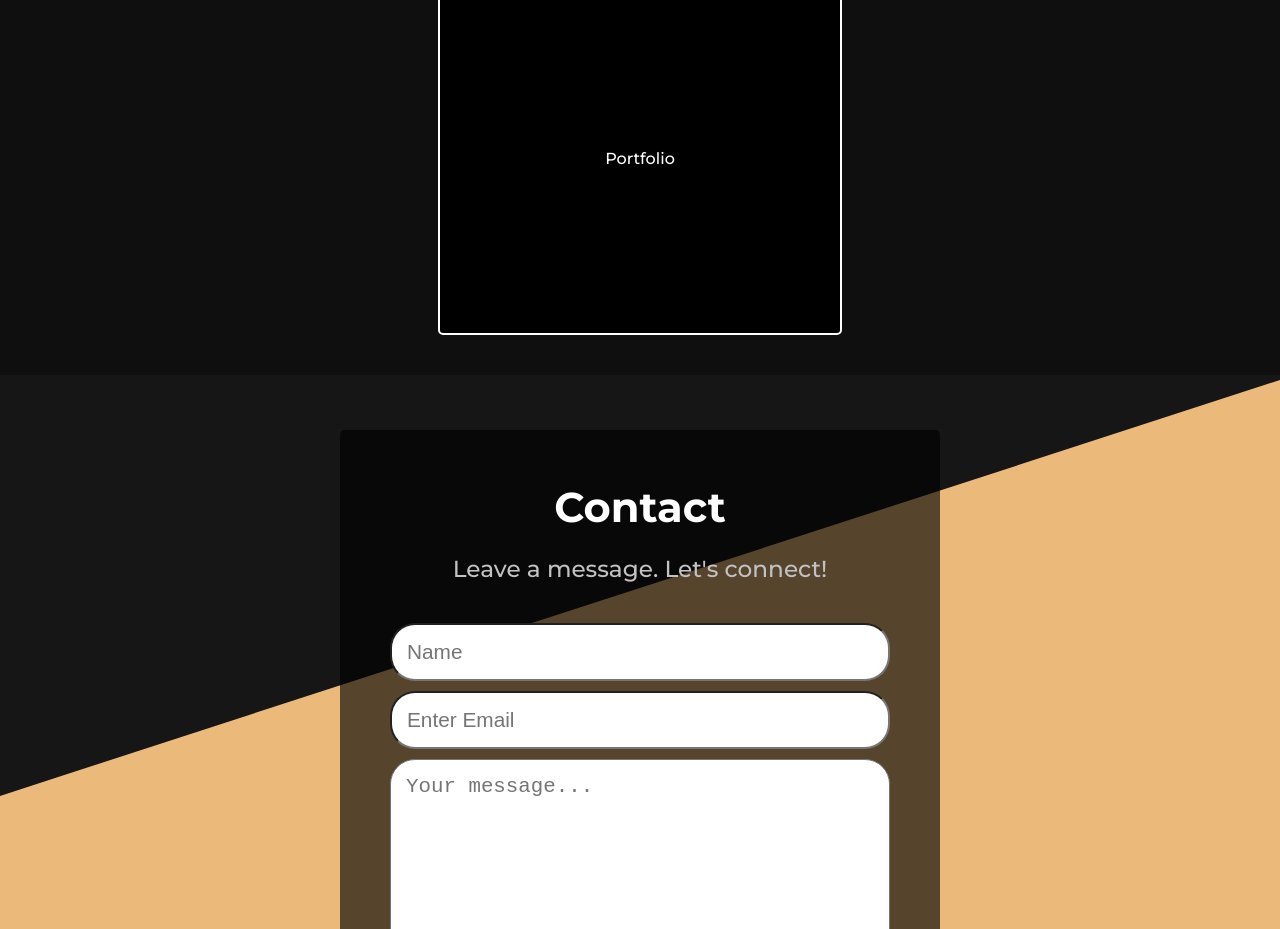
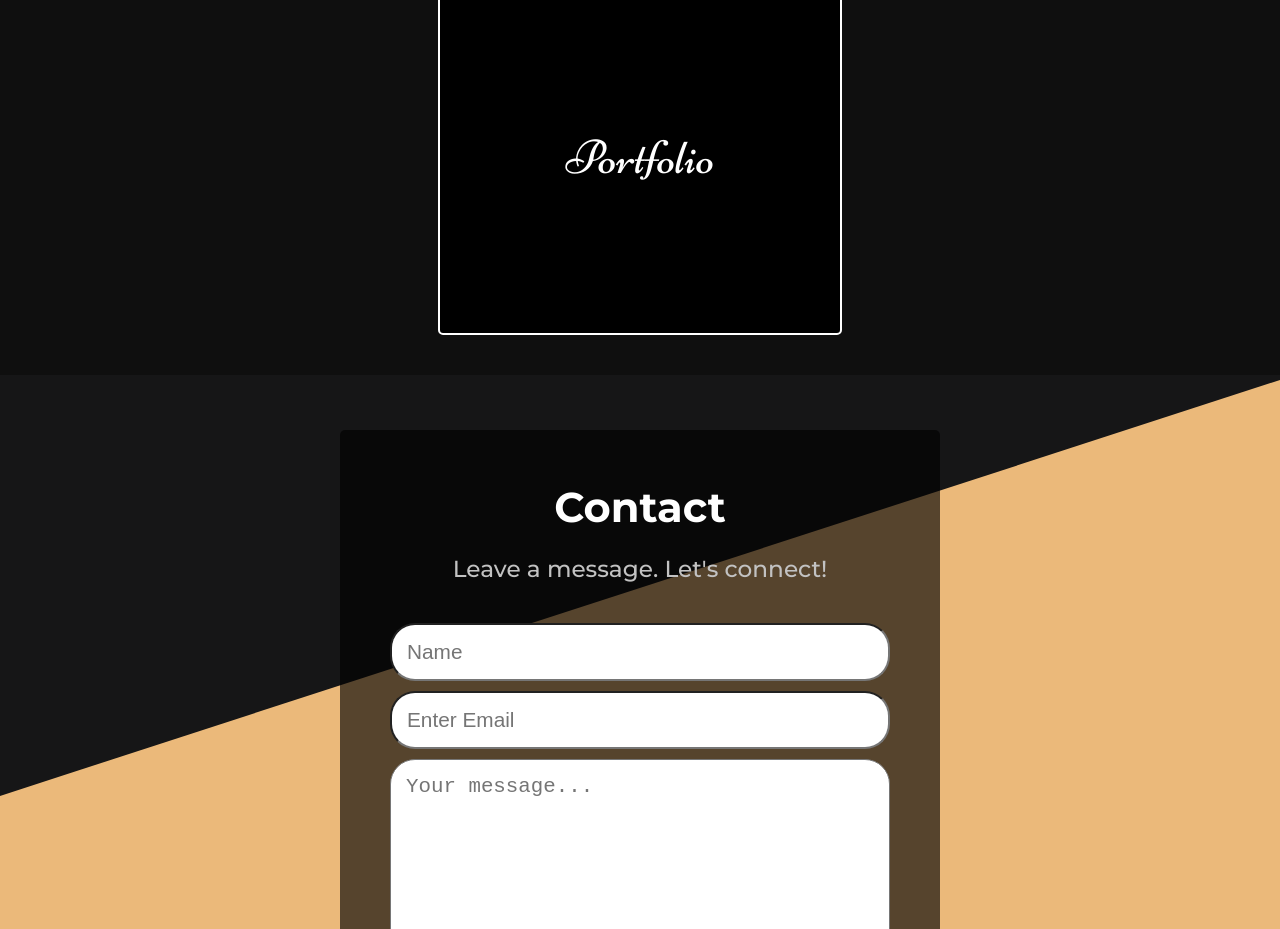
Before and after one commit to knorful/my-page, a React (Create React App) app: page / in a window 1280 px wide. Shown: the part 2820-3749 px from the top of the page. Built offline with nearby package versions, Linux system fonts and the light colour scheme.

Commit message:
give portfolio header text Niconne font style

```diff
--- a/public/index.html
+++ b/public/index.html
@@ -9,6 +9,11 @@
       content="Web site created using create-react-app"
     />
     <link rel="apple-touch-icon" href="%PUBLIC_URL%/logo192.png" />
+    <link rel="preconnect" href="https://fonts.gstatic.com" />
+    <link
+      href="https://fonts.googleapis.com/css2?family=Niconne&display=swap"
+      rel="stylesheet"
+    />
     <!--
       manifest.json provides metadata used when your web app is installed on a
       user's mobile device or desktop. See https://developers.google.com/web/fundamentals/web-app-manifest/
--- a/src/components/Projects/Projects.module.css
+++ b/src/components/Projects/Projects.module.css
@@ -118,6 +118,11 @@
   font-size: 0.6rem;
 }
 
+.portfolioBox p {
+  font-family: "Niconne", cursive;
+  font-size: 3rem;
+}
+
 @media only screen and (max-width: 1011px) {
   .Projects {
     height: fit-content;
```
